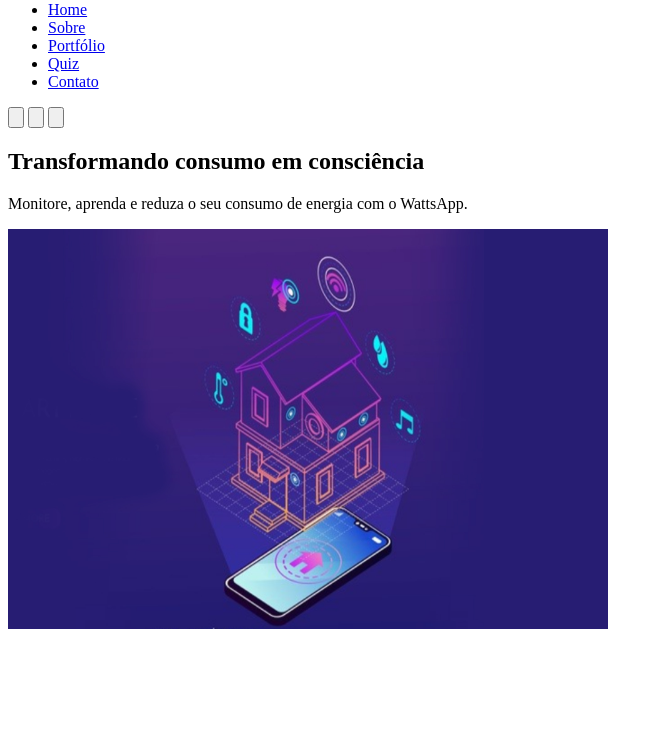
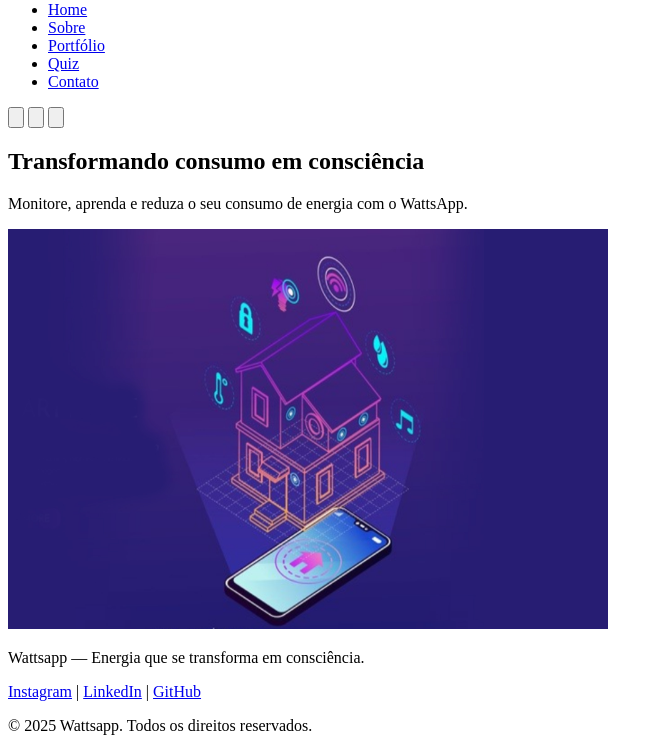
Before and after one commit to 1ESPA-VinhariaMerlot/site_wattsapp_web-dev, a plain HTML site: page index.html in a window 1280 px wide. Shown: the part 79-830 px from the top of the page, without its empty margins (0-663 px from the left). Before the commit the page ends 800 px from the top, so only its background shows below. Drawn offline with Linux system fonts and the light colour scheme.

Commit message:
6-Criando rodapé do site

```diff
--- a/index.html
+++ b/index.html
@@ -33,6 +33,15 @@
         <div>
             <img id="image">
         </div>
+        <footer>
+            <p>Wattsapp — Energia que se transforma em consciência.</p>
+            <p>
+                <a href="#">Instagram</a> |
+                <a href="#">LinkedIn</a> |
+                <a href="#">GitHub</a>
+            </p>
+            <p>&copy; 2025 Wattsapp. Todos os direitos reservados.</p>
+        </footer>
     </main>
     <script src="./src/js/script.js"></script>
 </body>
```
